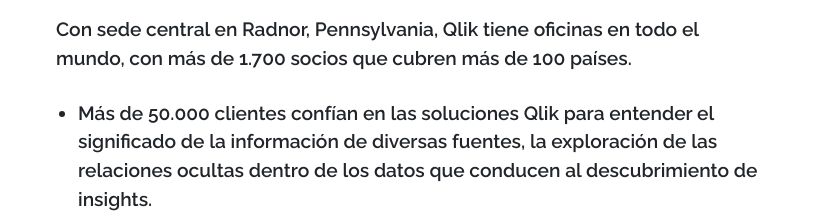
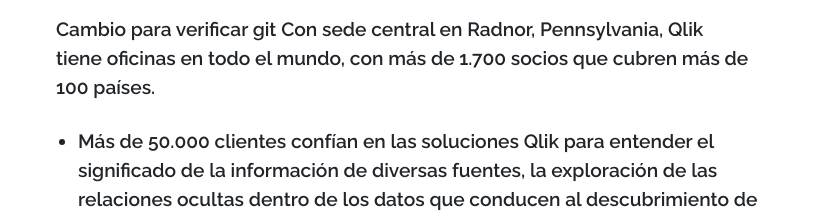
Before and after one commit to b166e/typo, a plain HTML site: page index.html in a window 1280 px wide. Shown: the part 319-538 px from the top of the page, 467-1280 px from the left. Drawn offline with nearby package versions, Linux system fonts and the light colour scheme.

Commit message:
Inserte en el 'main__parra

```diff
--- a/index.html
+++ b/index.html
@@ -50,6 +50,7 @@
       <main class="main">
         <h1 class="main__titulo">Líder en el mercado de Visual Analytics.</h1>
         <p class="main__parrafo">
+          Cambio para verificar git
           Con sede central en Radnor, Pennsylvania, Qlik tiene oficinas en todo
           el mundo, con más de 1.700 socios que cubren más de 100 países.
         </p>
```
